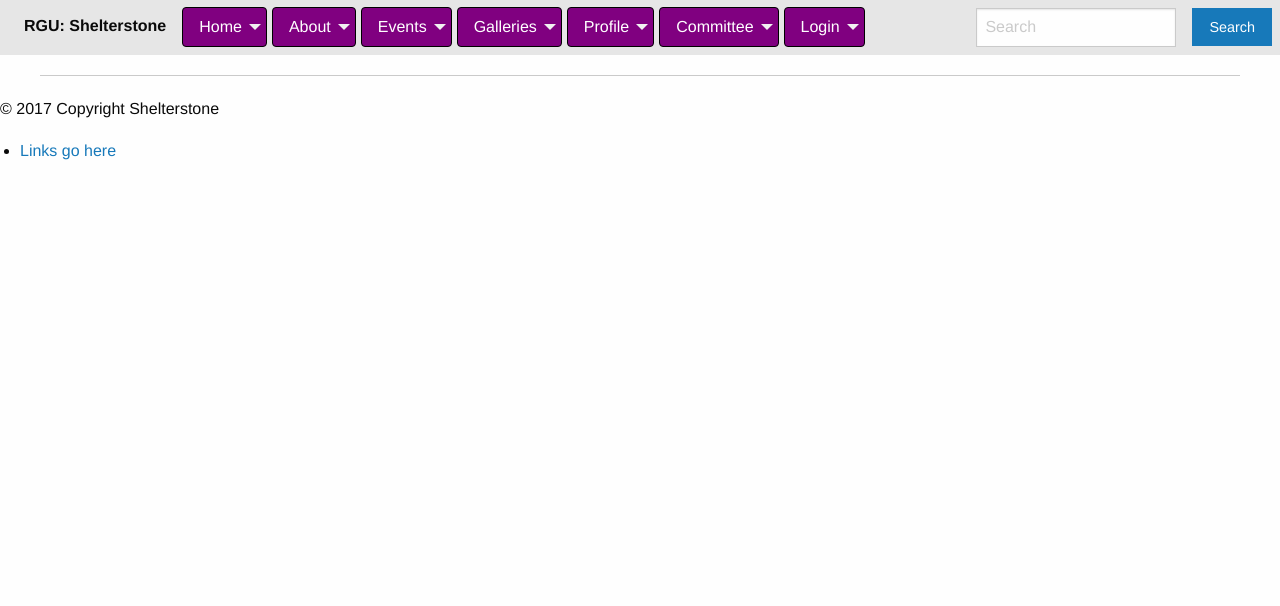
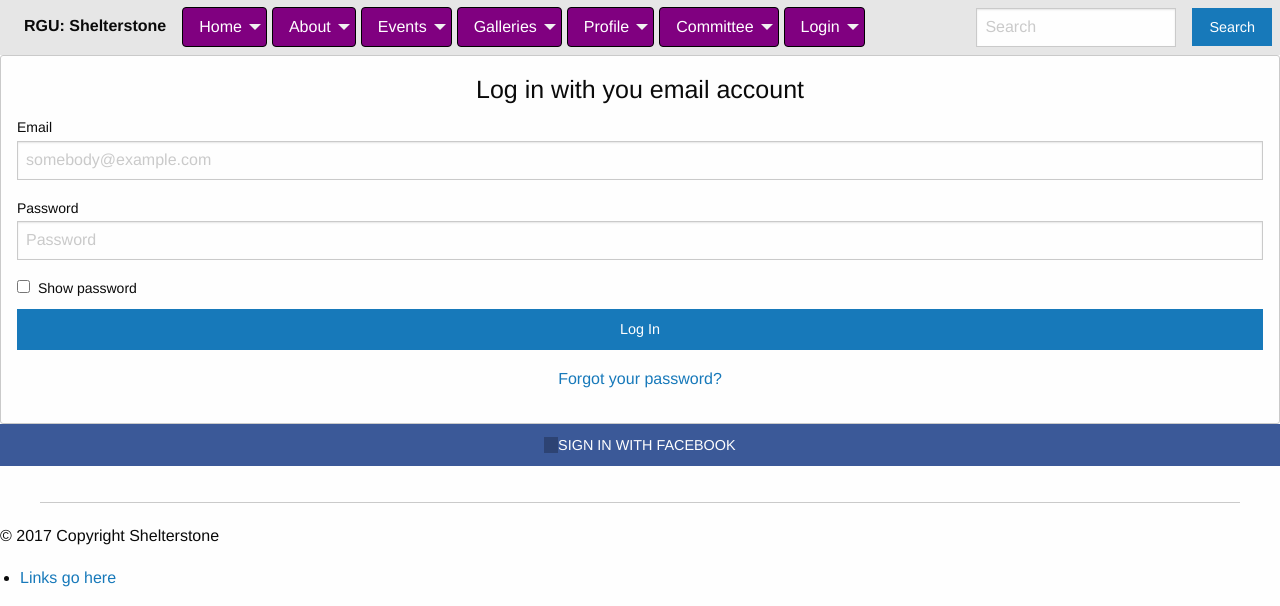
Before and after one commit to Taity-mini/Shelterstone, a PHP site: template views/pages/login.php in a window 1280 px wide. Shown: the part 333-939 px from the top of the page. Before the commit the page ends 493 px from the top, so only its background shows below. Run offline with PHP 8.4, Linux system fonts and the light colour scheme; the template is opened without the code that fills it, so the values that code supplies are empty; some libraries are stand-ins or nearby versions; grey boxes are pictures that could not be loaded.

Commit message:
Updated/Added views *Added news announcements *Added club history *Updated login *Updated 404

```diff
--- a/views/pages/404.php
+++ b/views/pages/404.php
@@ -8,5 +8,8 @@
  *  404 not found error page
  */
 
+$img = "http://shelterstone.dev/img/404.jpg";
+
 echo "<h1>404: Page not found!</h1>";
+echo "<img src= '$img'/>";
 echo "Error message";
--- a/views/pages/login.php
+++ b/views/pages/login.php
@@ -4,4 +4,29 @@
  * User: Andrew Tait(1504693)
  * Date: 10/03/2017
  * Time: 16:51
+ * Login page view template
  */
+?>
+
+    <div class="medium-6 medium-centered large-6 large-centered columns">
+        <form>
+            <div class="row column log-in-form">
+                <h4 class="text-center">Log in with you email account</h4>
+                <label>Email
+                    <input type="text" placeholder="somebody@example.com">
+                </label>
+                <label>Password
+                    <input type="text" placeholder="Password">
+                </label>
+                <input id="show-password" type="checkbox"><label for="show-password">Show password</label>
+                <p><a type="submit" class="button expanded">Log In</a></p>
+                <p class="text-center"><a href="#">Forgot your password?</a></p>
+
+            </div>
+        </form>
+    </div>
+    <div class="row">
+        <div class="small-5 small-centered columns">
+            <button href="#" class="facebook button split"> <span></span>sign in with facebook</button>
+        </div>
+    </div>
```
Also changed, not shown: views/news/announcements.php (added, +8 -0 lines), views/pages/history.php (added, +9 -0 lines).
